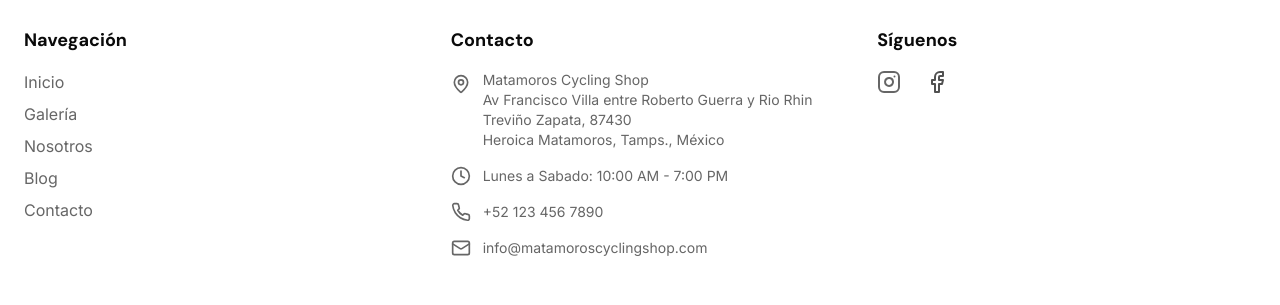
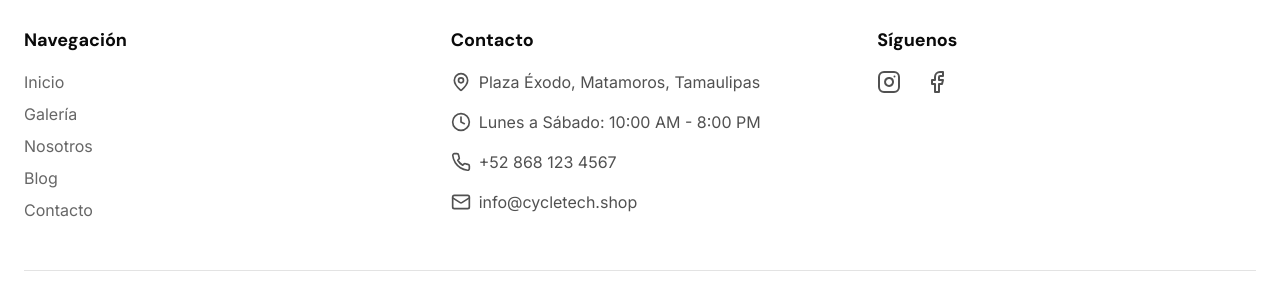
Before and after one commit to MilkDeLeche/cycle-tech.shop, a React (Vite) app: page / in a window 1280 px wide. Shown: the part 2140-2445 px from the top of the page. Built offline with nearby package versions, Linux system fonts and the light colour scheme.

Commit message:
Updated Footer links and contact information, added more featured products

```diff
--- a/src/components/Footer.tsx
+++ b/src/components/Footer.tsx
@@ -43,26 +43,38 @@ const Footer: React.FC = () => {
           <div>
             <h3 className="text-base sm:text-lg font-display font-bold mb-3 sm:mb-4">Contacto</h3>
             <div className="space-y-3 sm:space-y-4">
-              <div className="flex items-start space-x-3 justify-center sm:justify-start">
-                <MapPin className="w-4 h-4 sm:w-5 sm:h-5 mt-1 text-noir-500" />
-                <div className="text-left">
-                  <p className="text-xs sm:text-sm text-noir-500">Matamoros Cycling Shop</p>
-                  <p className="text-xs sm:text-sm text-noir-500">Av Francisco Villa entre Roberto Guerra y Rio Rhin</p>
-                  <p className="text-xs sm:text-sm text-noir-500">Treviño Zapata, 87430</p>
-                  <p className="text-xs sm:text-sm text-noir-500">Heroica Matamoros, Tamps., México</p>
-                </div>
+              <div className="flex items-center gap-2">
+                <MapPin className="w-5 h-5 text-noir-600" />
+                <a
+                  href="https://maps.app.goo.gl/your-location-link"
+                  target="_blank"
+                  rel="noopener noreferrer"
+                  className="text-noir-600 hover:text-noir-900 transition-colors"
+                >
+                  Plaza Éxodo, Matamoros, Tamaulipas
+                </a>
               </div>
-              <div className="flex items-center space-x-3 justify-center sm:justify-start">
-                <Clock className="w-4 h-4 sm:w-5 sm:h-5 text-noir-500" />
-                <p className="text-xs sm:text-sm text-noir-500">Lunes a Sabado: 10:00 AM - 7:00 PM</p>
+              <div className="flex items-center gap-2">
+                <Clock className="w-5 h-5 text-noir-600" />
+                <span className="text-noir-600">Lunes a Sábado: 10:00 AM - 8:00 PM</span>
               </div>
-              <div className="flex items-center space-x-3 justify-center sm:justify-start">
-                <Phone className="w-4 h-4 sm:w-5 sm:h-5 text-noir-500" />
-                <p className="text-xs sm:text-sm text-noir-500">+52 123 456 7890</p>
+              <div className="flex items-center gap-2">
+                <Phone className="w-5 h-5 text-noir-600" />
+                <a
+                  href="tel:+528681234567"
+                  className="text-noir-600 hover:text-noir-900 transition-colors"
+                >
+                  +52 868 123 4567
+                </a>
               </div>
-              <div className="flex items-center space-x-3 justify-center sm:justify-start">
-                <Mail className="w-4 h-4 sm:w-5 sm:h-5 text-noir-500" />
-                <p className="text-xs sm:text-sm text-noir-500">info@matamoroscyclingshop.com</p>
+              <div className="flex items-center gap-2">
+                <Mail className="w-5 h-5 text-noir-600" />
+                <a
+                  href="mailto:info@cycletech.shop"
+                  className="text-noir-600 hover:text-noir-900 transition-colors"
+                >
+                  info@cycletech.shop
+                </a>
               </div>
             </div>
           </div>
@@ -72,10 +84,10 @@ const Footer: React.FC = () => {
             <h3 className="text-base sm:text-lg font-display font-bold mb-3 sm:mb-4">Síguenos</h3>
             <div className="flex space-x-6 justify-center sm:justify-start">
               <a
-                href="https://www.instagram.com/matamoros_cyclingshop/"
+                href="https://www.instagram.com/cycletech.bikes/"
                 target="_blank"
                 rel="noopener noreferrer"
-                className="text-noir-500 hover:text-[#E1306C] transition-colors duration-300"
+                className="text-noir-600 hover:text-noir-900 transition-colors"
                 aria-label="Síguenos en Instagram"
               >
                 <Instagram className="w-5 h-5 sm:w-6 sm:h-6" />
--- a/src/pages/Home.tsx
+++ b/src/pages/Home.tsx
@@ -5,6 +5,7 @@ import Hero from '../components/Hero';
 import { ChevronLeft, ChevronRight } from 'lucide-react';
 import useEmblaCarousel from 'embla-carousel-react';
 import useScrollToTop from '../hooks/useScrollToTop';
+import { Link } from 'react-router-dom';
 
 const Home: React.FC = () => {
   useScrollToTop();
@@ -108,6 +109,18 @@ const Home: React.FC = () => {
       alt: "Producto Destacado 3",
       description: "Accesorios y repuestos para tu bicicleta",
       link: "https://www.instagram.com/cycletech.bikes/"
+    },
+    {
+      image: "/images/ct4.png",
+      alt: "Producto Destacado 4",
+      description: "Servicio técnico especializado para tu bicicleta",
+      link: "https://www.instagram.com/cycletech.bikes/"
+    },
+    {
+      image: "/images/ct5.png",
+      alt: "Producto Destacado 5",
+      description: "Asesoría personalizada para ciclistas",
+      link: "https://www.instagram.com/cycletech.bikes/"
     }
   ];
 
@@ -176,16 +189,16 @@ const Home: React.FC = () => {
             </div>
 
             <div className="text-center mt-8">
-              <a
-                href="/gallery"
+              <Link
+                to="/gallery"
                 className="btn btn-line icon-right text-t-bright hover:text-t-medium font-medium text-btn lg:text-btn-lg xl:text-btn-xl 2xl:text-btn-2xl"
               >
                 <span className="btn-caption">Ver más</span>
                 <i className="text-btn-icon lg:text-btn-icon-lg xl:text-btn-icon-xl 2xl:text-btn-icon-2xl">
                   <ChevronRight />
                 </i>
-              </a>
-          </div>
+              </Link>
+            </div>
           </section>
         </div>
       </main>
```
